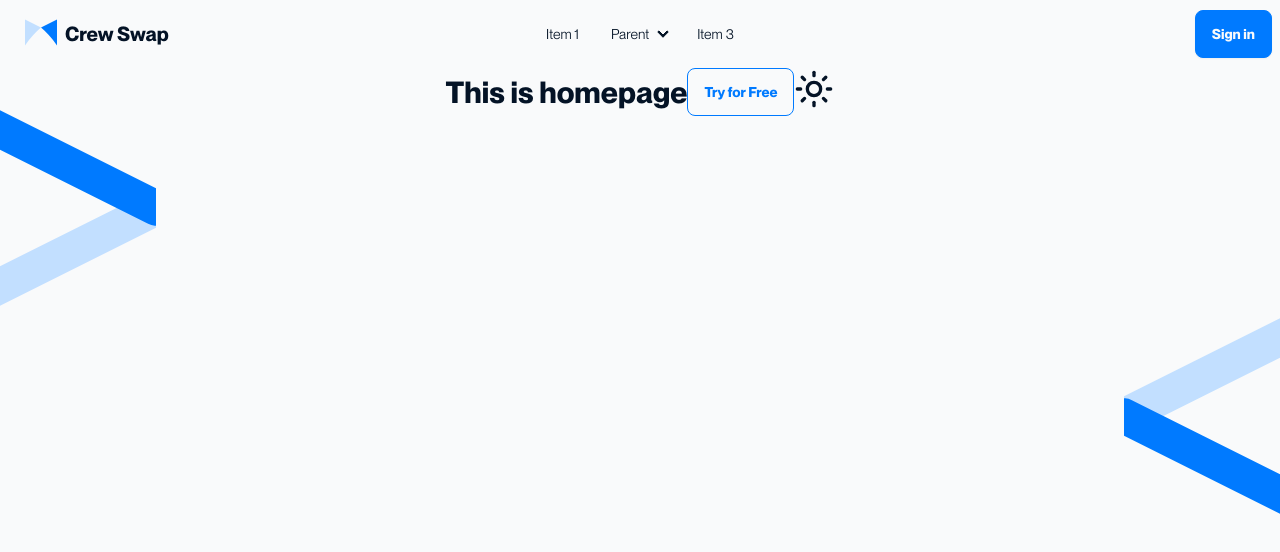
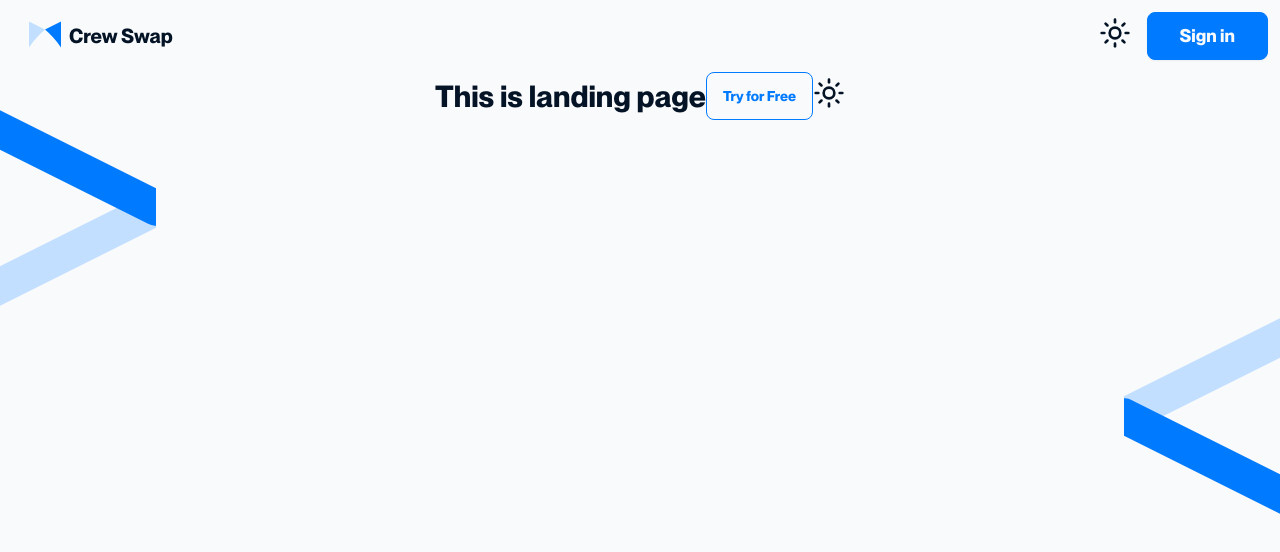
Before and after one commit to LofftApp/crew-swaps-web, a React (Vite) app: page / in a window 1280 px wide. Shown: the top 552 px of the page. Built offline with nearby package versions, Linux system fonts and the light colour scheme.

Commit message:
landing page and navbar app

```diff
--- a/src/App.tsx
+++ b/src/App.tsx
@@ -1,7 +1,8 @@
 import { QueryClient, QueryClientProvider } from "@tanstack/react-query";
 import { ReactQueryDevtools } from "@tanstack/react-query-devtools";
 import { BrowserRouter, Route, Routes } from "react-router";
-import Homepage from "./pages/home/Homepage";
+
+import LandingPage from "./pages/home/LandingPage";
 
 const queryClient = new QueryClient();
 
@@ -10,7 +11,7 @@ function App() {
     <QueryClientProvider client={queryClient}>
       <BrowserRouter>
         <Routes>
-          <Route path="/" element={<Homepage />} />
+          <Route path="/" element={<LandingPage />} />
         </Routes>
       </BrowserRouter>
       <ReactQueryDevtools initialIsOpen={false} />
--- a/src/components/Logo.tsx
+++ b/src/components/Logo.tsx
@@ -1,8 +1,8 @@
 import logo from "../assets/svg/logo.svg";
 function Logo() {
   return (
-    <div className="flex flex-nowrap gap-2 text-xl text-base-content font-bold btn btn-ghost hover:scale-105">
-      <img className='h-8 w-8' src={logo} alt="" />
+    <div className="btn btn-ghost flex flex-nowrap gap-2 text-xl font-bold text-base-content hover:scale-105">
+      <img className="h-8 w-8" src={logo} alt="" />
 
       <span>Crew Swap</span>
     </div>
--- /dev/null
+++ b/src/components/NavbarApp.tsx
@@ -0,0 +1,70 @@
+import { Grip } from "lucide-react";
+
+function NavbarApp() {
+  return (
+    <div>
+      <div className="navbar bg-base-100">
+        <div className="navbar-start">
+          <div className="dropdown">
+            <div tabIndex={0} role="button" className="btn btn-ghost lg:hidden">
+              <Grip className="h-5 w-5" />
+            </div>
+            <ul
+              tabIndex={0}
+              className="menu dropdown-content menu-sm z-[1] mt-3 w-52 rounded-box bg-base-100 p-2 shadow"
+            >
+              <li>
+                <a>Item 1</a>
+              </li>
+              <li>
+                <a>Parent</a>
+                <ul className="p-2">
+                  <li>
+                    <a>Submenu 1</a>
+                  </li>
+                  <li>
+                    <a>Submenu 2</a>
+                  </li>
+                </ul>
+              </li>
+              <li>
+                <a>Item 3</a>
+              </li>
+            </ul>
+          </div>
+          <Link to="/" className="flex">
+            <Logo />
+          </Link>
+        </div>
+        <div className="navbar-center hidden lg:flex">
+          <ul className="menu menu-horizontal px-1">
+            <li>
+              <a>Item 1</a>
+            </li>
+            <li>
+              <details>
+                <summary>Parent</summary>
+                <ul className="p-2">
+                  <li>
+                    <a>Submenu 1</a>
+                  </li>
+                  <li>
+                    <a>Submenu 2</a>
+                  </li>
+                </ul>
+              </details>
+            </li>
+            <li>
+              <a>Item 3</a>
+            </li>
+          </ul>
+        </div>
+        <div className="navbar-end">
+          <a className="btn btn-primary">Sign in</a>
+        </div>
+      </div>
+    </div>
+  );
+}
+
+export default NavbarApp;
--- a/src/components/NavbarHomepage.tsx
+++ /dev/null
@@ -1,70 +0,0 @@
-import { Grip } from "lucide-react";
-import { Link } from "react-router";
-import Logo from "./Logo";
-
-function NavbarHomepage() {
-  return (
-    <div className="navbar bg-base-100">
-      <div className="navbar-start">
-        <div className="dropdown">
-          <div tabIndex={0} role="button" className="btn btn-ghost lg:hidden">
-            <Grip className="h-5 w-5" />
-          </div>
-          <ul
-            tabIndex={0}
-            className="menu dropdown-content menu-sm z-[1] mt-3 w-52 rounded-box bg-base-100 p-2 shadow"
-          >
-            <li>
-              <a>Item 1</a>
-            </li>
-            <li>
-              <a>Parent</a>
-              <ul className="p-2">
-                <li>
-                  <a>Submenu 1</a>
-                </li>
-                <li>
-                  <a>Submenu 2</a>
-                </li>
-              </ul>
-            </li>
-            <li>
-              <a>Item 3</a>
-            </li>
-          </ul>
-        </div>
-        <Link to="/" className="flex">
-          <Logo />
-        </Link>
-      </div>
-      <div className="navbar-center hidden lg:flex">
-        <ul className="menu menu-horizontal px-1">
-          <li>
-            <a>Item 1</a>
-          </li>
-          <li>
-            <details>
-              <summary>Parent</summary>
-              <ul className="p-2">
-                <li>
-                  <a>Submenu 1</a>
-                </li>
-                <li>
-                  <a>Submenu 2</a>
-                </li>
-              </ul>
-            </details>
-          </li>
-          <li>
-            <a>Item 3</a>
-          </li>
-        </ul>
-      </div>
-      <div className="navbar-end">
-        <a className="btn btn-primary">Sign in</a>
-      </div>
-    </div>
-  );
-}
-
-export default NavbarHomepage;
--- /dev/null
+++ b/src/components/NavbarLandingPage.tsx
@@ -0,0 +1,25 @@
+import { Grip } from "lucide-react";
+import { Link } from "react-router";
+import Logo from "./Logo";
+import ThemeToggle from "./ThemeToggle";
+
+function NavbarLandingPage() {
+  return (
+    <div className="navbar bg-base-100 p-3">
+      <div className="navbar-start">
+        <Link to="/" className="flex">
+          <Logo />
+        </Link>
+      </div>
+      <div className="navbar-center hidden lg:flex"></div>
+      <div className="navbar-end gap-4">
+        <ThemeToggle />
+        <Link to="/" className="btn btn-primary px-8 text-lg">
+          Sign in
+        </Link>
+      </div>
+    </div>
+  );
+}
+
+export default NavbarLandingPage;
--- a/src/components/ThemeToggle.tsx
+++ b/src/components/ThemeToggle.tsx
@@ -38,8 +38,8 @@ function ThemeToggle() {
           onChange={handleToggleTheme}
           checked={theme === themes.dark}
         />
-        <Sun className="swap-off h-10 w-10" />
-        <Moon className="swap-on h-10 w-10" />
+        <Sun className="swap-off h-8 w-8 hover:scale-110" />
+        <Moon className="swap-on h-8 w-8 hover:scale-110" />
       </label>
     </div>
   );
--- a/src/pages/home/Homepage.tsx
+++ b/src/pages/home/LandingPage.tsx
@@ -1,8 +1,8 @@
 import BgImage from "../../components/BgImage";
-import NavbarHomepage from "../../components/NavbarHomepage";
+import NavbarHomepage from "../../components/NavbarLandingPage";
 import ThemeToggle from "../../components/ThemeToggle";
 
-function Homepage() {
+function LandingPage() {
   return (
     <div className="relative min-h-screen overflow-hidden">
       <NavbarHomepage />
@@ -12,7 +12,7 @@ function Homepage() {
       <BgImage className="bottom-0 right-0 top-0 translate-x-1/3 translate-y-[150%] rotate-180 transform md:translate-x-1/4" />
 
       <div className="relative z-10 flex h-full items-center justify-center">
-        <h1 className="text-center text-3xl font-bold">This is homepage</h1>
+        <h1 className="text-center text-3xl font-bold">This is landing page</h1>
         <button className="btn btn-outline btn-primary">Try for Free</button>
         <ThemeToggle />
       </div>
@@ -20,4 +20,4 @@ function Homepage() {
   );
 }
 
-export default Homepage;
+export default LandingPage;
```
Also changed, not shown: 2 other files (tests, documents, lock files or other folders).
